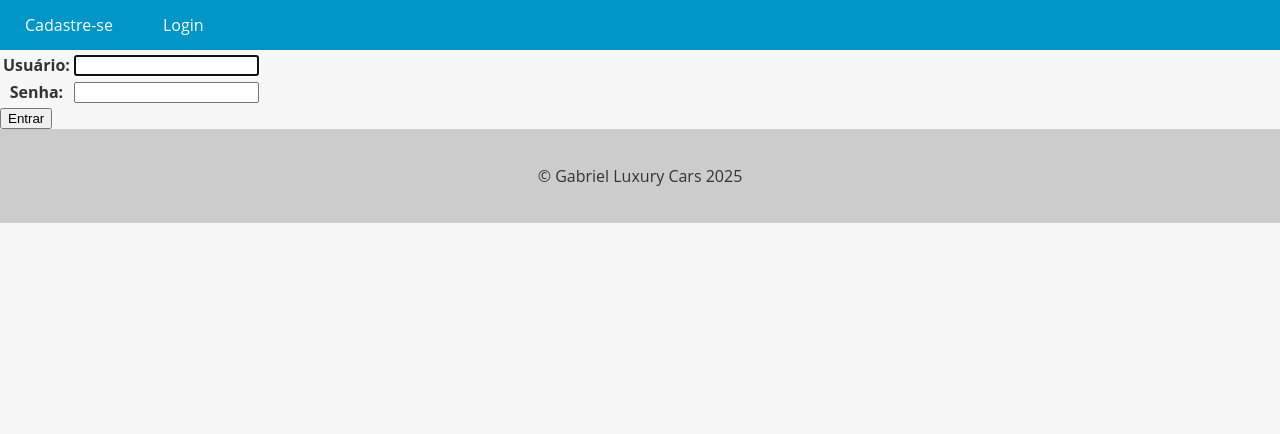
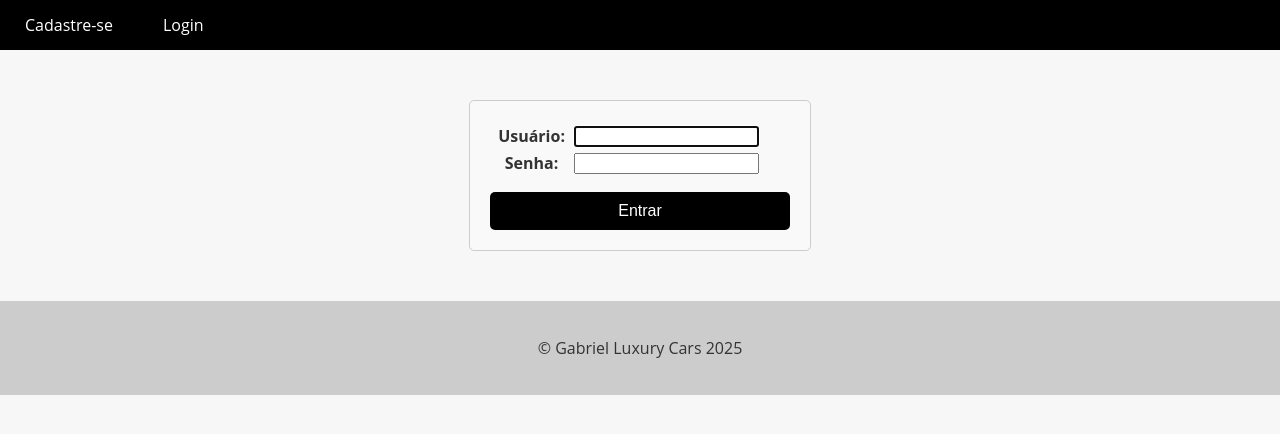
Before and after one commit to gabrielsslv/cars-store-admin, a Django app: page /login/ in a window 1280 px wide. Shown: the top 434 px of the page. Run offline with Django 5.2, Linux system fonts and the light colour scheme.

Commit message:
ajustes de tela login e premissao car details

```diff
--- a/accounts/templates/login.html
+++ b/accounts/templates/login.html
@@ -12,4 +12,35 @@
         <input type="submit" value="Entrar">
     </form>
 
+    <style>
+        form {
+            max-width: 300px;
+            margin: 50px auto;
+            padding: 20px;
+            border: 1px solid #ccc;
+            border-radius: 5px;
+            background-color: #f9f9f9;
+        }
+
+        table {
+            width: 100%;
+            margin-bottom: 15px;
+        }
+
+        input[type="submit"] {
+            width: 100%;
+            padding: 10px;
+            background-color: #000000;
+            color: white;
+            border: none;
+            border-radius: 5px;
+            cursor: pointer;
+            font-size: 16px;
+        }
+
+        input[type="submit"]:hover {
+            background-color: #108eb8;
+        }
+    </style>
+
 {% endblock%}
--- a/app/templates/base.html
+++ b/app/templates/base.html
@@ -27,7 +27,7 @@
     }
 
     nav {
-        background-color: #0096c7;
+        background-color: #000000;
         color: #fff;
         height: 50px;
         display: flex;
--- a/cars/templates/cars.html
+++ b/cars/templates/cars.html
@@ -78,7 +78,7 @@
     }
 
     button[type="submit"] {
-        background-color: #0096c7;
+        background-color: #000000;
         color: #fff;
         border: none;
         padding: 10px 20px;
--- a/cars/views.py
+++ b/cars/views.py
@@ -1,6 +1,8 @@
 from cars.models import Car
 from cars.forms import CarModelForm
 from django.views.generic import ListView, CreateView, DetailView, UpdateView, DeleteView
+from django.contrib.auth.decorators import login_required
+from django.utils.decorators import method_decorator
 from django.urls import reverse_lazy
 
 class CarsListView(ListView):
@@ -15,6 +17,7 @@ class CarsListView(ListView):
             cars = cars.filter(model__icontains=search)
         return cars
 
+@method_decorator(login_required(login_url='login'), name='dispatch')
 class NewCarCreateView(CreateView):
     model = Car
     form_class = CarModelForm
```
Also changed, not shown: cars/templates/car_detail.html (+6 -4 lines), db.sqlite3.
